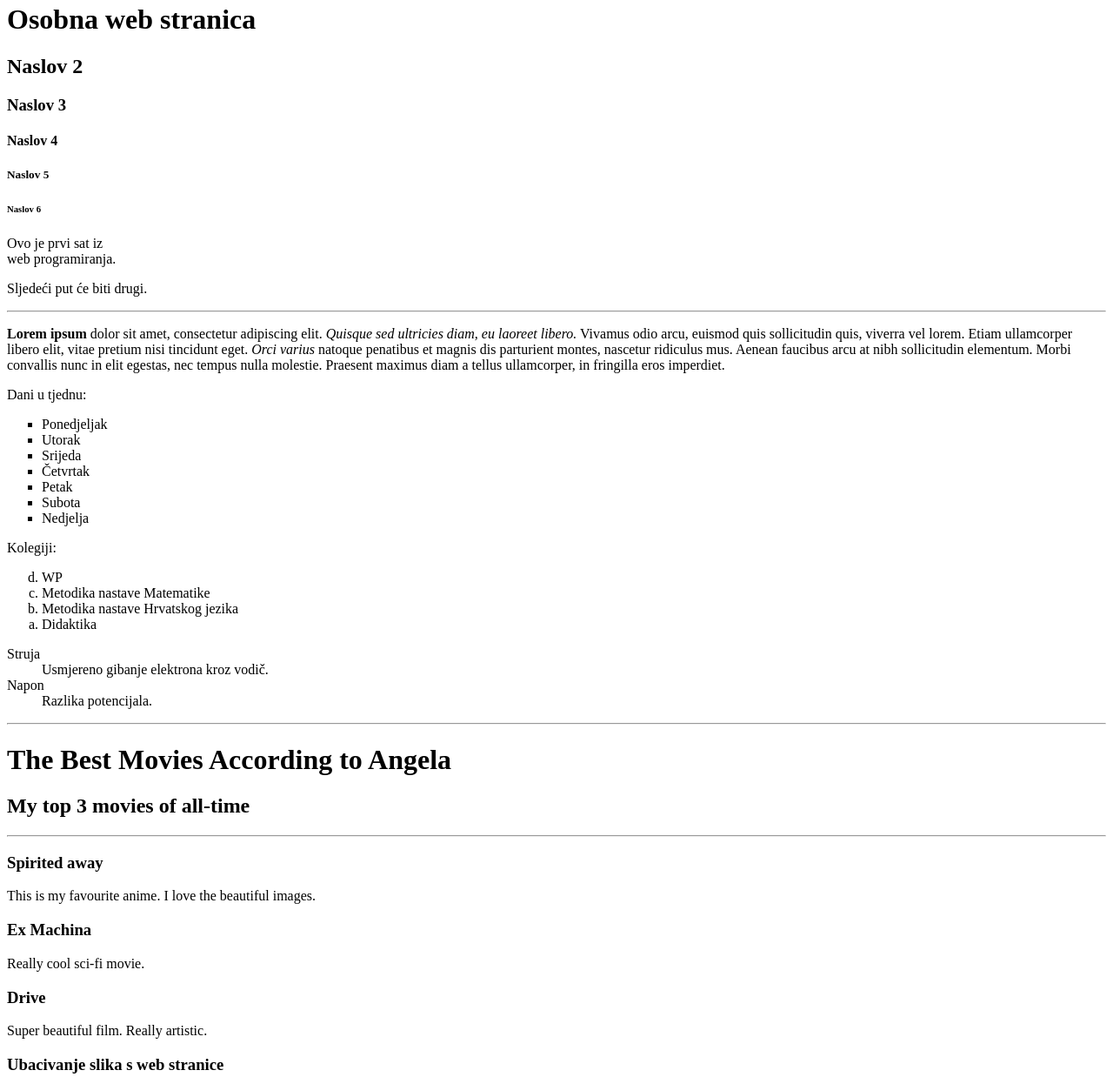
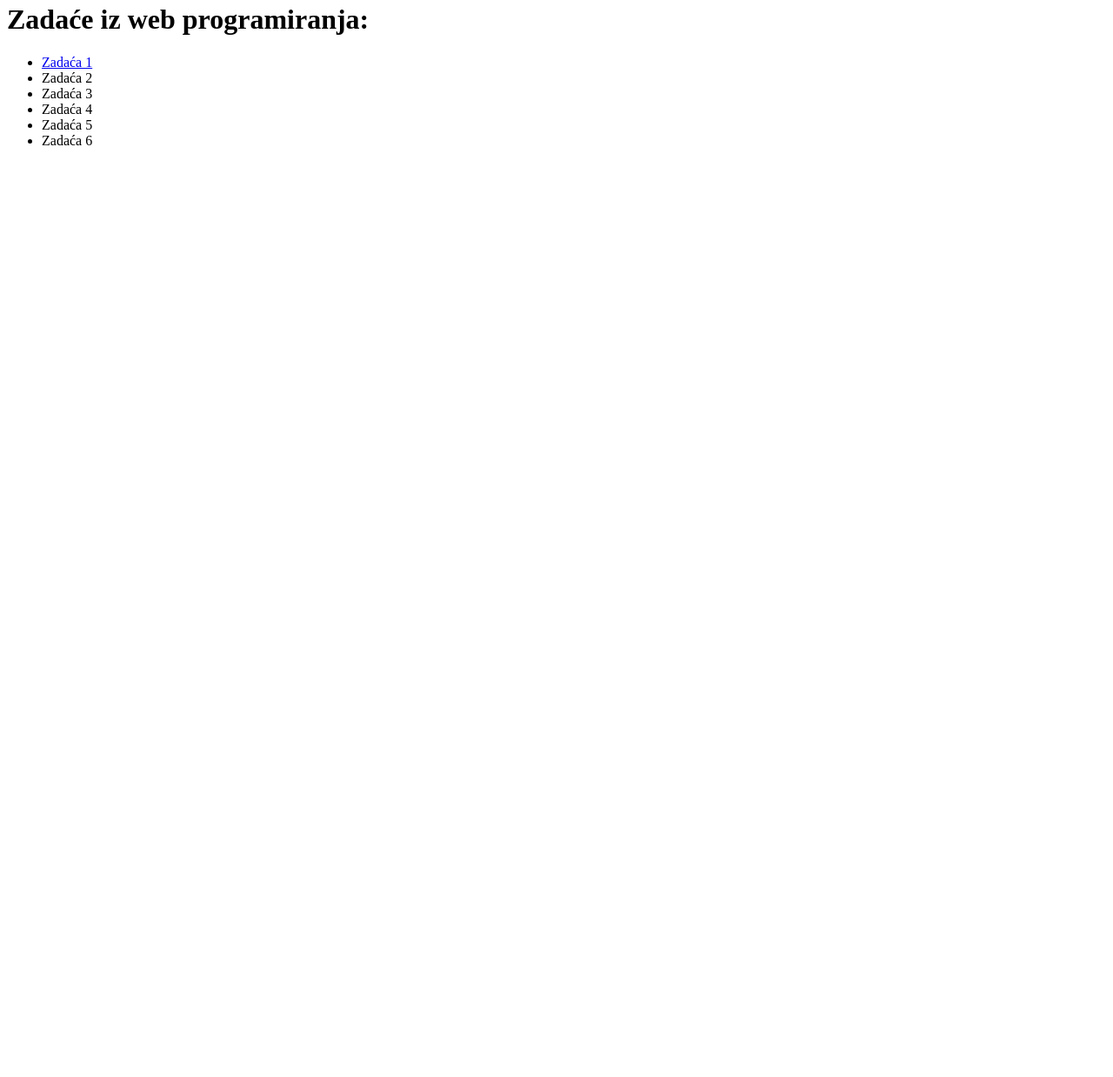
Before and after one commit to aracickatarina81/wp_aracic_katarina, a plain HTML site: page index.html in a window 1280 px wide. Shown: the part 17-1255 px from the top of the page at 87% size. After the commit the page ends 800 px from the top, so only its background shows below. Drawn offline with Linux system fonts and the light colour scheme.

Commit message:
Zadaca 1

```diff
--- a/index.html
+++ b/index.html
@@ -7,80 +7,14 @@
     <title>Katarina Aracic</title>
 </head>
 <body>
-    <!-- Naslovi -->
-    <h1>Osobna web stranica</h1>
-    <h2>Naslov 2</h2>
-    <h3>Naslov 3</h3>
-    <h4>Naslov 4</h4>
-    <h5>Naslov 5</h5>
-    <h6>Naslov 6</h6>
+    <h1>Zadaće iz web programiranja:</h1>
 
-    <!-- Paragrafi -->
-    <p>Ovo je prvi sat iz <br> web programiranja.</p>
-    <p>Sljedeći put će biti drugi.</p>
-
-    <hr>
-
-    <p><strong>Lorem ipsum</strong> dolor sit amet, consectetur adipiscing elit.
-        <em>Quisque sed ultricies diam, eu laoreet libero.</em>
-        Vivamus odio arcu, euismod quis sollicitudin quis, viverra vel lorem. Etiam ullamcorper libero elit,
-        vitae pretium nisi tincidunt eget.
-        <i>Orci varius</i> natoque penatibus et magnis dis parturient montes, nascetur ridiculus mus.
-        Aenean faucibus arcu at nibh sollicitudin elementum.
-        Morbi convallis nunc in elit egestas, nec tempus nulla molestie.
-        Praesent maximus diam a tellus ullamcorper, in fringilla eros imperdiet.</p>
-
-    <!-- Liste -->
-    <p>Dani u tjednu:</p>
-    <ul type="square">
-        <li>Ponedjeljak</li>
-        <li>Utorak</li>
-        <li>Srijeda</li>
-        <li>Četvrtak</li>
-        <li>Petak</li>
-        <li>Subota</li>
-        <li>Nedjelja</li>
-    </ul>
-
-    <p>Kolegiji:</p>
-    <ol reversed type="a">
-        <li>WP</li>
-        <li>Metodika nastave Matematike</li>
-        <li>Metodika nastave Hrvatskog jezika</li>
-        <li>Didaktika</li>
-    </ol>
-
-    <dl>
-        <dt>Struja</dt>
-        <dd>Usmjereno gibanje elektrona kroz vodič.</dd>
-        <dt>Napon</dt>
-        <dd>Razlika potencijala.</dd>
-    </dl>
-
-    <hr>
-
-    <h1>The Best Movies According to Angela</h1>
-
-    <h2>My top 3 movies of all-time</h2>
-    <hr>
-    <h3>Spirited away</h3>
-    <p>This is my favourite anime. I love the beautiful images.</p>
-    <h3>Ex Machina</h3>
-    <p>Really cool sci-fi movie.</p>
-    <h3>Drive</h3>
-    <p>Super beautiful film. Really artistic.</p>
-
-    <!-- Slike ili img element -->
-    <h3>Ubacivanje slika s web stranice</h3>
-    <img src="https://www.unisb.hr/wp-content/uploads/design/banner_logo.fw_.png" width="450" alt="logo">
-
-    <!-- Anchor element ili a element -->
-    <h3>Linkovi</h3>
-    <a href="https://www.unisb.hr/#:~:text=Sustav%20osiguranja%20kvalitete%20na%20Sveu%C4%8Dili%C5%A1tu%20u" target="_blank" ><img src="https://www.unisb.hr/wp-content/uploads/design/banner_logo.fw_.png" width="450" alt="logo"></a>
-
-    <br>
-    <a href="linkovi/link1.html" target="_blank">Link 1</a>
-    <a href="linkovi/link2.html" target="_blank">Link 2</a>
+    <ul><li><a href="http://127.0.0.1:5500/zadace/zadaca1.html">Zadaća 1</a></li>
+    <li>Zadaća 2</li>
+    <li>Zadaća 3</li>
+    <li>Zadaća 4</li>
+    <li>Zadaća 5</li>
+    <li>Zadaća 6</li></ul>
 
 
 
```
Also changed, not shown: zadace/zadaca1.html (added, +50 -0 lines).
